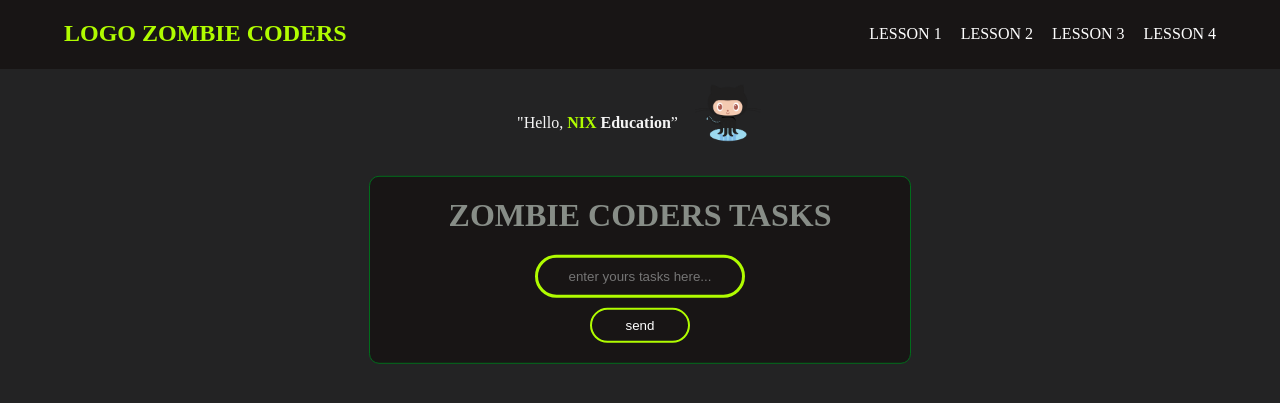
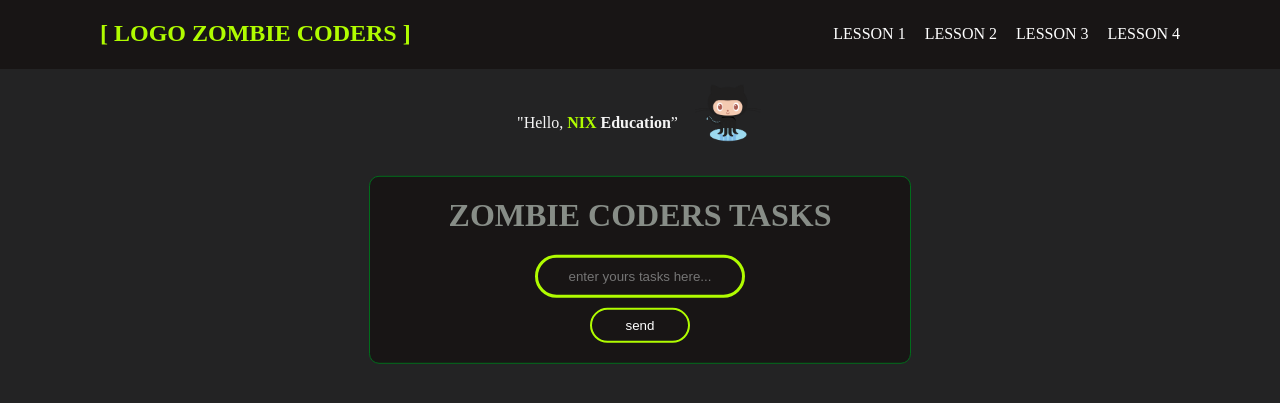
Before and after one commit to TestID22/PHPforNIX, a PHP site: page / in a window 1280 px wide. Shown: the top 403 px of the page. Run offline with PHP 8.4, Linux system fonts and the light colour scheme.

Commit message:
fix design

```diff
--- a/nix.local/css/style.css
+++ b/nix.local/css/style.css
@@ -13,13 +13,11 @@ a, li{
 header{
     margin: 0px 0px;
     padding-top: 0px;
-    padding-left: 5%;
-    padding-right: 5%;
+    padding: 0px 100px;
     display: flex;
     justify-content: space-between;
     align-items: center;
     background-color: #181515;
-
 }
 
 .logo{
--- a/nix.local/index.html
+++ b/nix.local/index.html
@@ -10,7 +10,7 @@
     <!--Блок шапки-->
     <header>
         <div class="logo">
-            <h2>LOGO ZOMBIE CODERS</h2>
+            <h2>[ LOGO ZOMBIE CODERS ]</h2>
         </div>
         <!--навигация TODO сверстать-->
         <nav>
```
